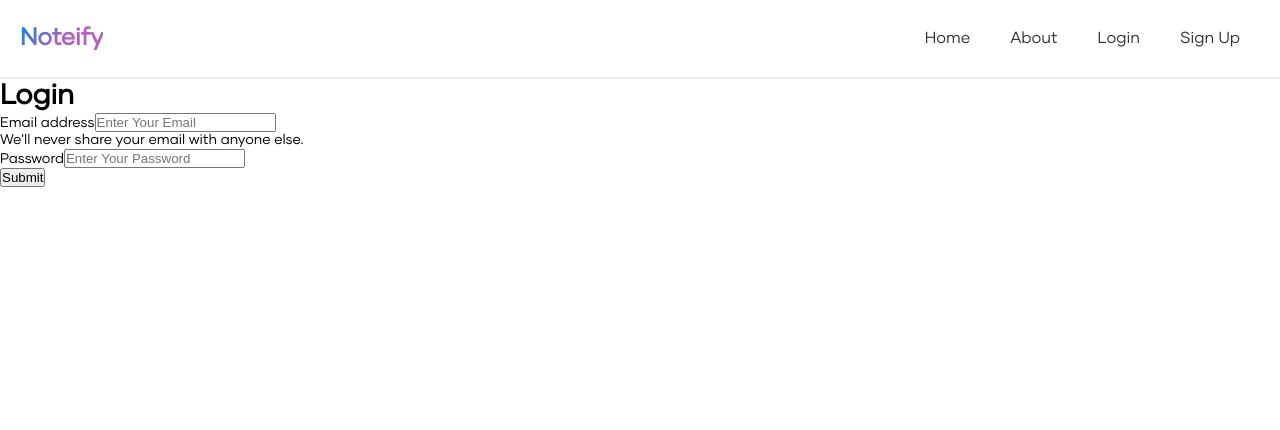
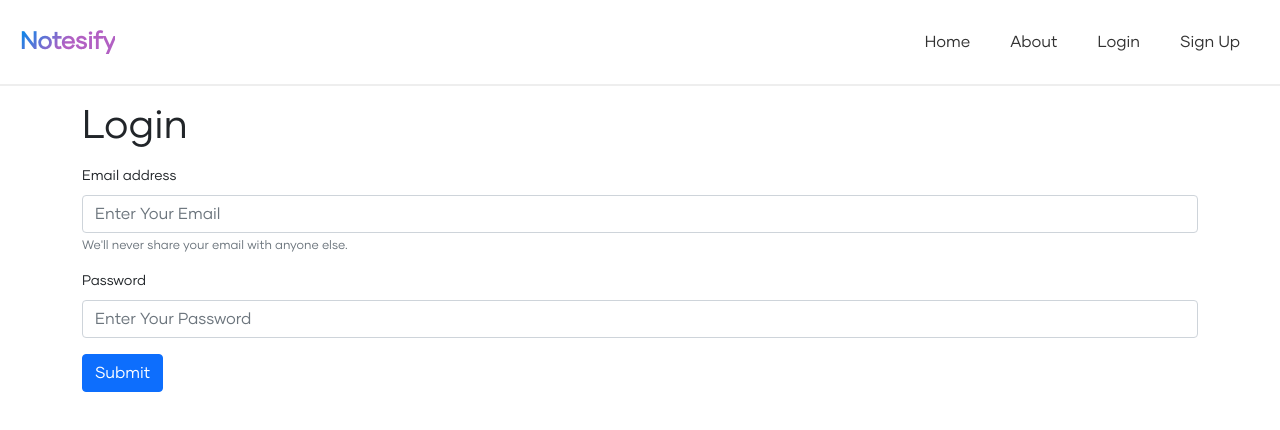
Before and after one commit to karandeep-3154/MERN---Notesify-Website, a React (Create React App) app in the folder Frontend/: page / in a window 1280 px wide. Shown: the top 430 px of the page. Built offline with nearby package versions, Linux system fonts and the light colour scheme; the HTML template or start-up script is replaced by a standard one.

Commit message:
Minor Bugs Fixed

```diff
--- a/Frontend/public/index.html
+++ b/Frontend/public/index.html
@@ -1,26 +1,33 @@
 <!DOCTYPE html>
 <html lang="en">
-
   <head>
     <meta charset="utf-8" />
     <meta name="viewport" content="width=device-width, initial-scale=1" />
     <meta name="theme-color" content="#000000" />
     <meta name="description" content="Notes Website" />
 
-  <!-- <link href="https://cdn.jsdelivr.net/npm/bootstrap@5.1.0/dist/css/bootstrap.min.css" rel="stylesheet"
-    integrity="sha384-KyZXEAg3QhqLMpG8r+8fhAXLRk2vvoC2f3B09zVXn8CA5QIVfZOJ3BCsw2P0p/We" crossorigin="anonymous"> -->
+    <link
+      href="https://cdn.jsdelivr.net/npm/bootstrap@5.1.0/dist/css/bootstrap.min.css"
+      rel="stylesheet"
+      integrity="sha384-KyZXEAg3QhqLMpG8r+8fhAXLRk2vvoC2f3B09zVXn8CA5QIVfZOJ3BCsw2P0p/We"
+      crossorigin="anonymous"
+    />
 
     <title>Notesapp</title>
   </head>
 
   <body>
     <noscript>You need to enable JavaScript to run this app.</noscript>
-  <div id="root"></div><script src="https://kit.fontawesome.com/360dce218a.js" crossorigin="anonymous"></script>
+    <div id="root"></div>
+    <script
+      src="https://kit.fontawesome.com/360dce218a.js"
+      crossorigin="anonymous"
+    ></script>
 
-  <!-- <script src="https://cdn.jsdelivr.net/npm/bootstrap@5.1.0/dist/js/bootstrap.bundle.min.js"
+    <script
+      src="https://cdn.jsdelivr.net/npm/bootstrap@5.1.0/dist/js/bootstrap.bundle.min.js"
       integrity="sha384-U1DAWAznBHeqEIlVSCgzq+c9gqGAJn5c/t99JyeKa9xxaYpSvHU5awsuZVVFIhvj"
-    crossorigin="anonymous"></script> -->
-
+      crossorigin="anonymous"
+    ></script>
   </body>
-
 </html>
--- a/Frontend/src/App.css
+++ b/Frontend/src/App.css
@@ -27,7 +27,7 @@ body {
   background-color: #5567d5;
 }
 /* NavBar-> */
-.navbarContent {
+.navbarContent-top {
   display: flex;
   align-items: center;
   justify-content: space-between;
@@ -36,7 +36,7 @@ body {
   border-bottom: 2px solid #eeeeee;
 }
 
-.navbar .logo * {
+.navbar-top .logo * {
   font-size: 24px;
   font-weight: bolder;
   text-decoration: none;
@@ -45,7 +45,7 @@ body {
   -webkit-text-fill-color: transparent;
 }
 
-.navbar .NavbarLinks * {
+.navbar-top .NavbarLinks-top * {
   text-decoration: none;
   color: rgb(50, 50, 50);
   font-size: 16px;
@@ -53,7 +53,7 @@ body {
   transition: 5ms ease-in-out;
 }
 
-.navbar .NavbarLinks *:hover {
+.navbar-top .NavbarLinks-top *:hover {
   font-weight: bold;
 }
 
--- a/Frontend/src/Components/ArchivedNotes.js
+++ b/Frontend/src/Components/ArchivedNotes.js
@@ -13,9 +13,11 @@ const ArchivedNotes = () => {
   return (
     <div className="NotesSection">
       <h2>Your Archived Notes</h2>
-
-      <div>{ArchivedNotes.length === 0 && "No notes to display"}</div>
-      {/* {console.log(archivedNotes)} */}
+      {ArchivedNotes.length === 0 ? (
+        <div>
+          <h5>No Archived Notes to Display</h5>
+        </div>
+      ) : (
         <div className="NotesGrid">
           {ArchivedNotes.map((note) => {
             return (
@@ -30,6 +32,7 @@ const ArchivedNotes = () => {
             );
           })}
         </div>
+      )}
     </div>
   );
 };
--- a/Frontend/src/Components/FavouriteNotes.js
+++ b/Frontend/src/Components/FavouriteNotes.js
@@ -4,9 +4,6 @@ import AddNote from "./AddNote";
 import "../App.css";
 import BasicModal from "./EditNoteModal";
 const FavouriteNotes = () => {
-
-
-
   const context = useContext(noteContext);
   const { FavouriteNotes, getFavouriteNotes } = context;
   useEffect(() => {
@@ -17,9 +14,9 @@ const FavouriteNotes = () => {
   return (
     <div className="NotesSection">
       <h2>Your Favourite Notes</h2>
-
-      <div>{FavouriteNotes.length === 0 && "No notes to display"}</div>
-
+      {FavouriteNotes.length === 0 ? (
+        <div>No notes to display</div>
+      ) : (
         <div className="NotesGrid">
           {FavouriteNotes.map((note) => {
             return (
@@ -30,11 +27,11 @@ const FavouriteNotes = () => {
                 old_tag={note.tag}
                 old_favourite={note.favourite}
                 old_archived={note.archived}
-              old_bin={note.bin}
               />
             );
           })}
         </div>
+      )}
     </div>
   );
 };
--- a/Frontend/src/Components/Navbar.js
+++ b/Frontend/src/Components/Navbar.js
@@ -12,13 +12,13 @@ const Navbar = () => {
   };
 
   return (
-    <nav className="navbar">
-      <div className="navbarContent">
+    <nav className="navbar-top">
+      <div className="navbarContent-top">
         <div className="logo">
-          <Link to="/">Noteify</Link>
+          <Link to="/">Notesify</Link>
         </div>
 
-        <div className="NavbarLinks">
+        <div className="NavbarLinks-top">
           <Link to="/">Home</Link>
           <Link to="/about">About</Link>
 
--- a/Frontend/src/Components/Notes.js
+++ b/Frontend/src/Components/Notes.js
@@ -14,11 +14,11 @@ const Notes = (props) => {
 
   return (
     <div className="NotesSection">
-
       <AddModal />
-
       <h2>Your Notes</h2>
-      <div>{notes.length === 0 && "No notes to display"}</div>
+      {notes.length === 0 ? (
+        <div>No notes to display</div>
+      ) : (
         <div className="NotesGrid">
           {notes.map((note) => {
             return (
@@ -32,6 +32,7 @@ const Notes = (props) => {
             );
           })}
         </div>
+      )}
     </div>
   );
 };
```
Lines whose indentation alone changed are shown as unchanged.
